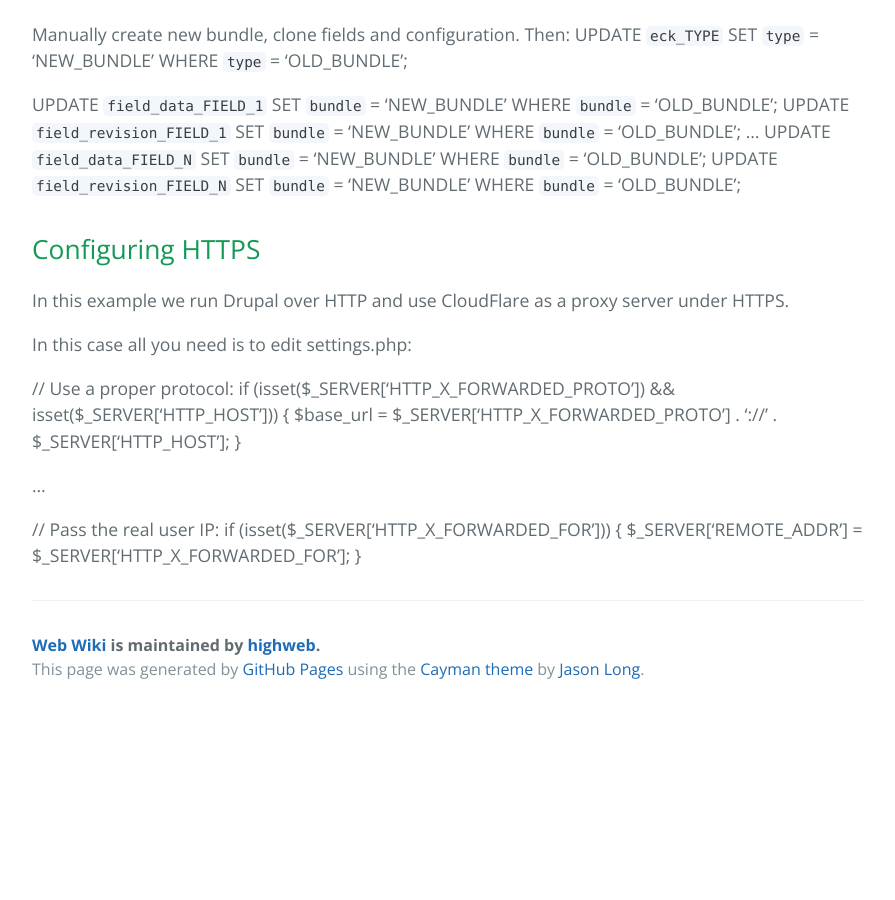
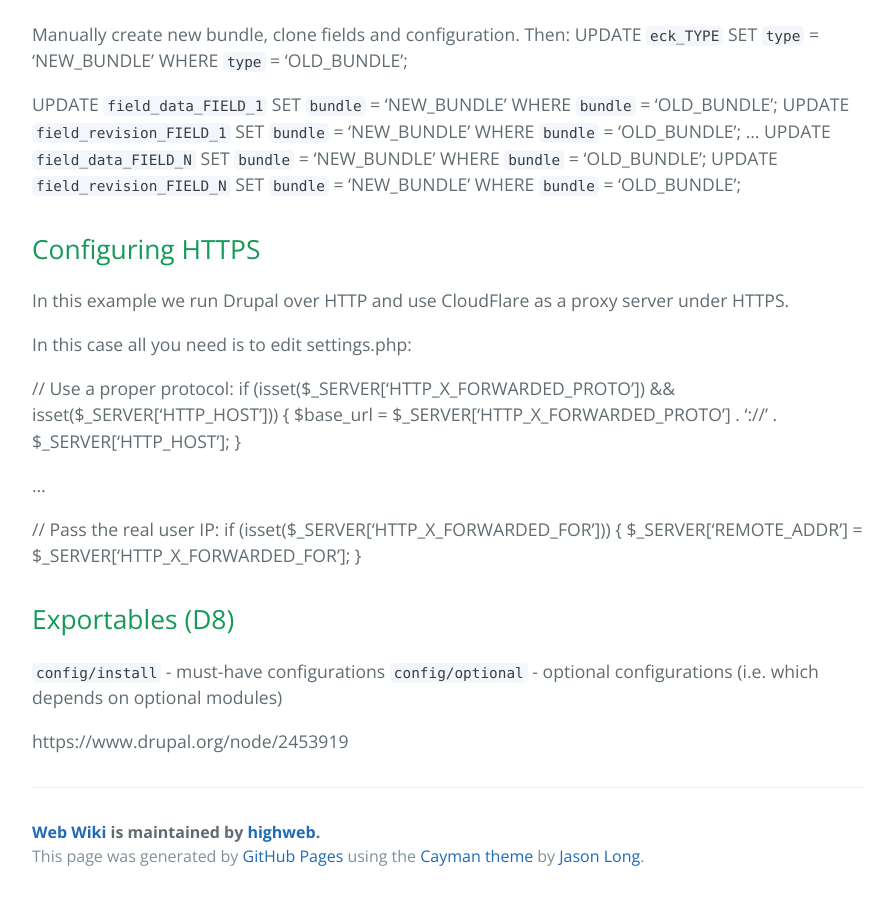
Before and after one commit to highweb/web-wiki, a Jekyll site: the page built from drupal.md, in a window 1280 px wide and 900 px high, scrolled down 2114 px. Shown: the whole window, without its empty margins (192-1087 px from the left). Built offline with Jekyll 4.4.1, drawn with Linux system fonts in a browser that asks for light colours; before the commit the page ends 2827 px from its top, so only the background shows below that.

Commit message:
Update drupal.md

```diff
--- a/drupal.md
+++ b/drupal.md
@@ -118,3 +118,11 @@ if (isset($_SERVER['HTTP_X_FORWARDED_PROTO']) && isset($_SERVER['HTTP_HOST'])) {
 if (isset($_SERVER['HTTP_X_FORWARDED_FOR'])) {
   $_SERVER['REMOTE_ADDR'] = $_SERVER['HTTP_X_FORWARDED_FOR'];
 }
+
+
+## Exportables (D8)
+
+`config/install` - must-have configurations
+`config/optional` - optional configurations (i.e. which depends on optional modules)
+
+https://www.drupal.org/node/2453919
```
